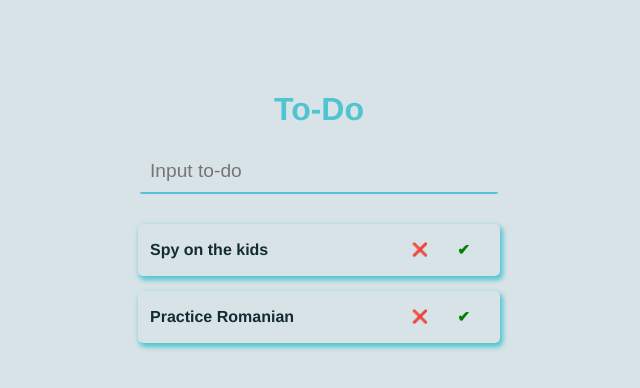
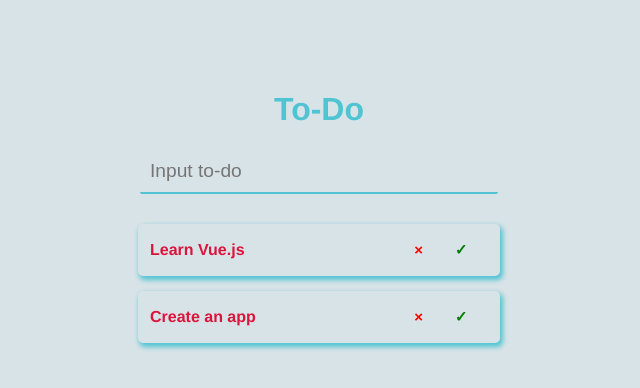
Before and after one commit to LucSil/to-do, a Vue app: page / in a window 1280 px wide. Shown: the top 388 px of the page, without its empty margins (321-961 px from the left). Built offline with nearby package versions, Linux system fonts and the light colour scheme.

Commit message:
Switched to the composition API and updated styling

```diff
--- a/src/App.vue
+++ b/src/App.vue
@@ -1,7 +1,7 @@
 <template>
   <div class="cont">
     <h1>To-Do</h1>
-    <Todo @complete="sendComplete" />
+    <Todo />
   </div>
 </template>
 
--- a/src/components/Todo.vue
+++ b/src/components/Todo.vue
@@ -3,53 +3,65 @@
     type="text"
     name="todo"
     id="todo"
-    @keyup="send"
+    @keyup.enter="send"
     v-model="todoName"
     placeholder="Input to-do"
     required
   />
-  <div class="item" v-for="todo in todos" :key="todo">
-    <p>
-      {{ todo }}
-    </p>
-    <div class="buttons">
-      <button @click="deleteTodo(todo)" class="red">❌</button>
-      <button @click="completeTodo(todo)" class="green">✔</button>
+  <div v-for="(todo, index) in todos" :key="index">
+    <div :class="[todo.done ? 'itemComplete' : 'item']">
+      <p>
+        {{ todo.item }}
+      </p>
+      <div class="buttons">
+        <button @click="deleteTodo(index)" class="red">&times;</button>
+        <button @click="completeTodo(index)" class="green">&check;</button>
+      </div>
     </div>
   </div>
-
-  <div class="completed"></div>
 </template>
 
 <script>
+import { reactive, ref } from "@vue/reactivity";
+
 export default {
   name: "Todo",
-  emits: ["complete"],
+  setup() {
+    const todos = reactive([
+      {
+        item: "Learn Vue.js",
+        id: 1,
+        done: false,
+      },
+      {
+        item: "Create an app",
+        id: 2,
+        done: false,
+      },
+    ]);
 
-  data() {
-    return {
-      completedTodos: [],
-      todos: ["Spy on the kids", "Practice Romanian"],
-      todoName: "",
+    const todoName = ref("");
+
+    const send = () => {
+      if (todoName.value) {
+        todos.unshift({
+          item: todoName.value,
+          id: todos.length,
+          done: false,
+        });
+        todoName.value = "";
+      }
     };
-  },
-  methods: {
-    send: function (e) {
-      if (this.todoName && e.key === "Enter") {
-        this.todos.push(this.todoName);
-        this.todoName = "";
-        console.log(this.todos);
-      }
-    },
 
-    deleteTodo(todo) {
-      this.todos = this.todos.filter((item) => item !== todo);
-    },
-    completeTodo(todo) {
-      this.completedTodos.push(this.todos.splice(todo, 1));
-      console.log(this.completedTodos);
-      this.$emit("complete", this.completedTodos);
-    },
+    const deleteTodo = (index) => {
+      todos.splice(index, 1);
+    };
+
+    const completeTodo = (index) => {
+      todos[index].done = true;
+    };
+
+    return { todos, todoName, send, deleteTodo, completeTodo };
   },
 };
 </script>
@@ -77,8 +89,26 @@ input {
   border-radius: 5px;
   box-shadow: 2px 3px 5px 1px #51c4d3;
 }
+.itemComplete {
+  max-width: 60%;
+  margin: 0 auto 15px auto;
+  padding: 5px;
+  display: grid;
+  grid-template-columns: 70% 30%;
+  border: 2px solid transparent;
+  background: #d8e3e7;
+  border-radius: 5px;
+  box-shadow: 2px 3px 5px 1px #4e9f3d;
+}
+.itemComplete p {
+  color: green;
+  font-weight: 600;
+  padding: 10px 5px;
+  margin: 0;
+  text-align: left;
+}
 .item p {
-  color: #132c33;
+  color: crimson;
   font-weight: 600;
   padding: 10px 5px;
   margin: 0;
@@ -101,14 +131,12 @@ button {
   font-size: 13px;
 }
 
+.red {
+  color: red;
+  font-size: 15px;
+}
 .green {
   color: green;
   font-size: 15px;
 }
-
-/* completed component */
-.completed h1 {
-  margin-top: 2em;
-  color: #51c4d3;
-}
 </style>
```
